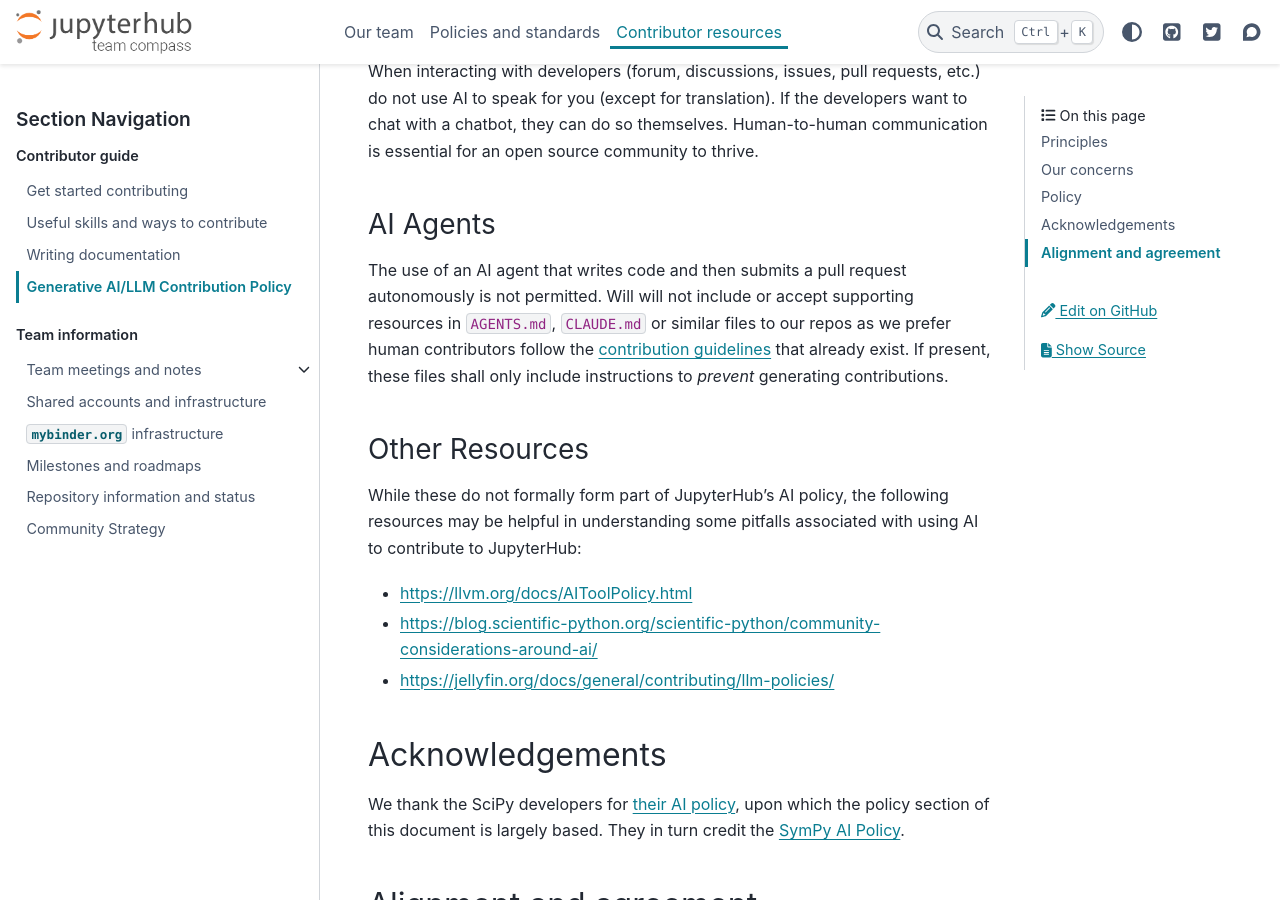
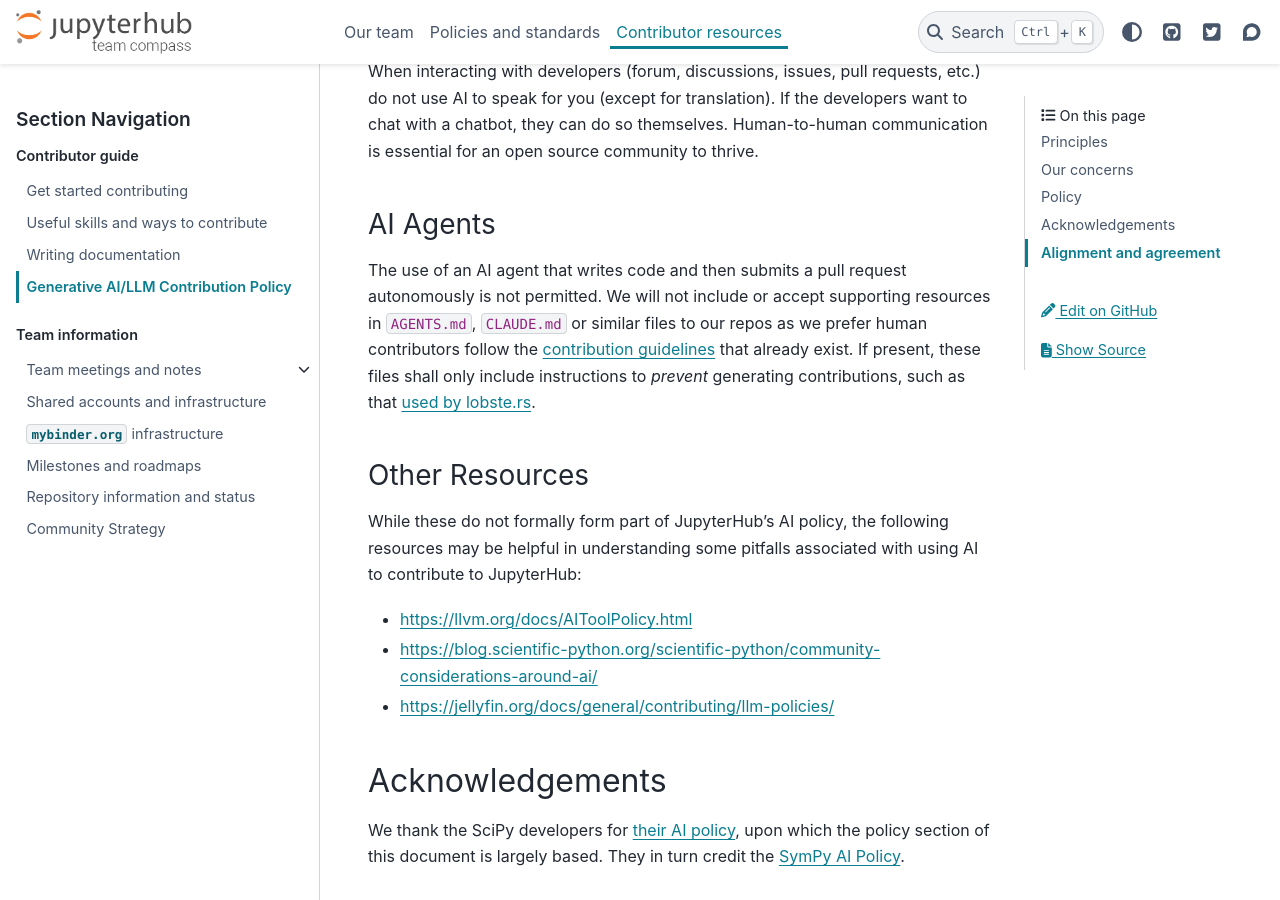
Before and after one commit to jupyterhub/team-compass, a Sphinx documentation site: the page built from docs/contribute/llm.md, in a window 1280 px wide and 900 px high, scrolled down 2848 px. Built offline with Sphinx 7.4.7 and the PyData theme 0.15.4, drawn with Linux system fonts in a browser that asks for light colours; the version number could not be read and is left out.

Commit message:
link lobsters

```diff
--- a/docs/contribute/llm.md
+++ b/docs/contribute/llm.md
@@ -85,10 +85,10 @@ open source community to thrive.
 ### AI Agents
 
 The use of an AI agent that writes code and then submits a pull request autonomously is
-not permitted.  Will will not include or accept supporting resources in `AGENTS.md`, `CLAUDE.md`
-or similar files to our repos as we prefer human contributors follow the
-[contribution guidelines](guide.md) that already exist.  If present, these files
-shall only include instructions to _prevent_ generating contributions.
+not permitted.
+We will not include or accept supporting resources in `AGENTS.md`, `CLAUDE.md` or similar files to our repos as we prefer human contributors follow the
+[contribution guidelines](guide.md) that already exist.
+If present, these files shall only include instructions to _prevent_ generating contributions, such as that [used by lobste.rs](https://github.com/lobsters/lobsters/blob/f2b1ccaa21af0721db73b77b7fb8bffe7ba12ffb/AGENTS.md).
 
 ### Other Resources
 
```
